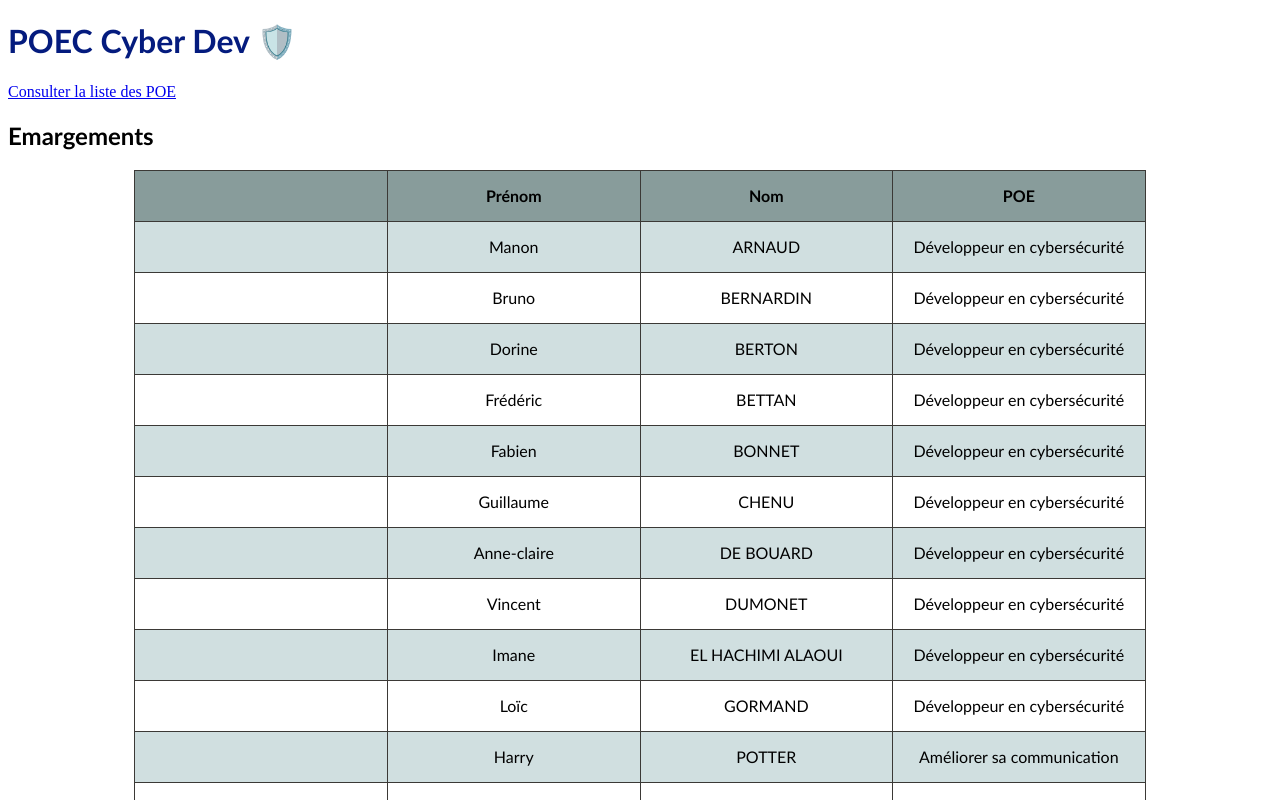
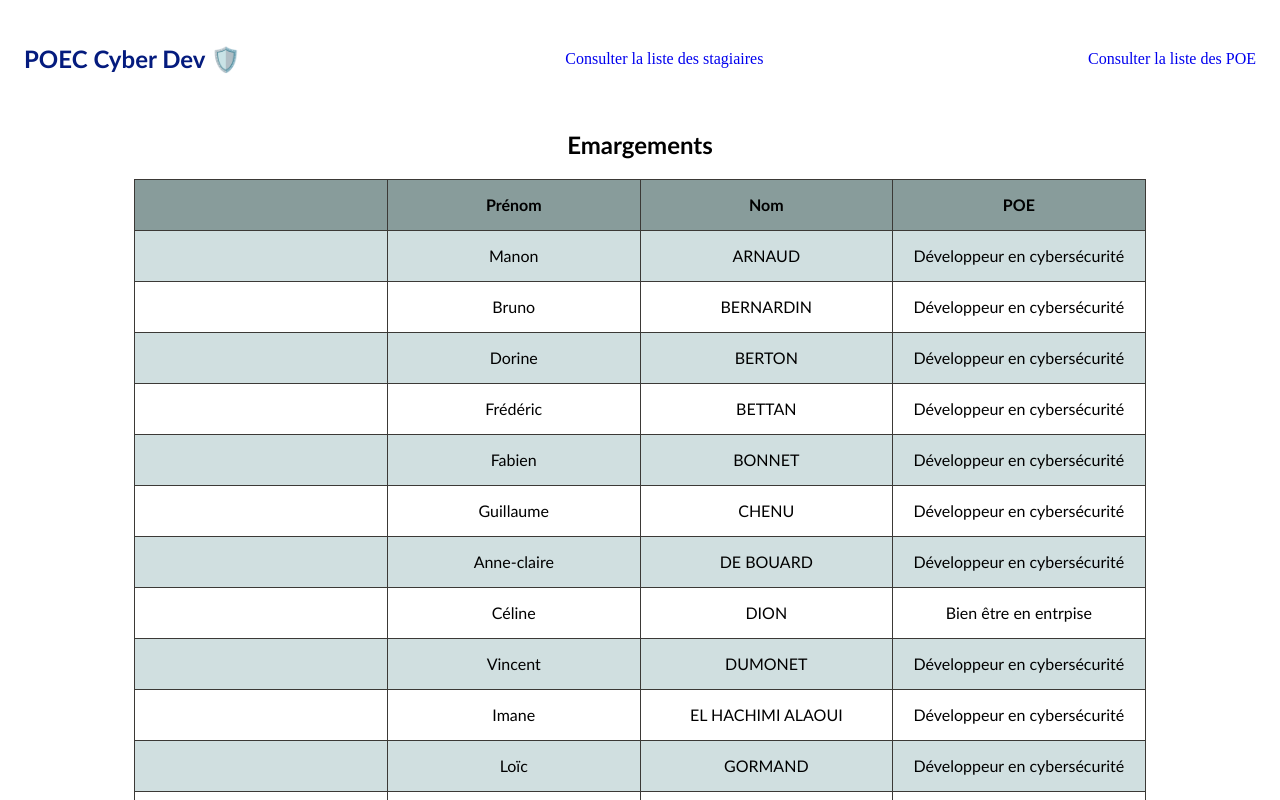
Before and after one commit to AnneClr/project_poe, an Angular app: page /interns in a window 1280 px wide. Shown: the top 800 px of the page. Built offline with nearby package versions, Linux system fonts and the light colour scheme; data requests are answered from the project's data file.

Commit message:
create navbar with button to go to the list of POE and a link to go to the list of interns

```diff
--- a/datas/db.json
+++ b/datas/db.json
@@ -159,7 +159,16 @@
         "label": "Améliorer sa communication",
         "duration": "70"
       }
-
+    },
+    {
+      "id": "5eac",
+      "lastname": "Dion",
+      "firstname": "Céline",
+      "poe": {
+        "id": "9569",
+        "label": "Bien être en entrpise",
+        "duration": "200"
+      }
     }
   ],
   "poes": [
--- a/src/app/app.component.html
+++ b/src/app/app.component.html
@@ -1,5 +1,7 @@
-<h1>{{ title }}</h1>
-
-<a [routerLink]="['/poe']">Consulter la liste des POE</a>
+<nav class="nav-bar">
+    <h1>{{ title }}</h1>
+    <a [routerLink]="['/interns']">Consulter la liste des stagiaires</a>
+    <a [routerLink]="['/poe']">Consulter la liste des POE</a>
+</nav>
 
 <router-outlet></router-outlet>
--- a/src/app/app.component.scss
+++ b/src/app/app.component.scss
@@ -2,8 +2,20 @@ $default-color: rgb(4, 27, 126);
 $default-font: "Trebuchet MS", "Lucida Sans Unicode", "Lucida Grande",
   "Lucida Sans", Arial, sans-serif;
 
-h1 {
-  font-family: $default-font;
-  color: $default-color;
-
+.nav-bar {
+  display: flex;
+  justify-content: space-between;
+  align-items: center;
+  padding: 1rem;
+  h1 {
+    font-family: $default-font;
+    color: $default-color;
+  }
+  a {
+    display: block;
+    text-decoration: none;
+    &:visited{
+      color: $default-color;
+    }
+  }
 }
--- a/src/app/home/home.component.scss
+++ b/src/app/home/home.component.scss
@@ -2,6 +2,7 @@ $default-font: "Trebuchet MS", "Lucida Sans Unicode", "Lucida Grande",
   "Lucida Sans", Arial, sans-serif;
 h2 {
   font-family: $default-font;
+  text-align: center;
 }
 table {
   font-family: $default-font;
```
